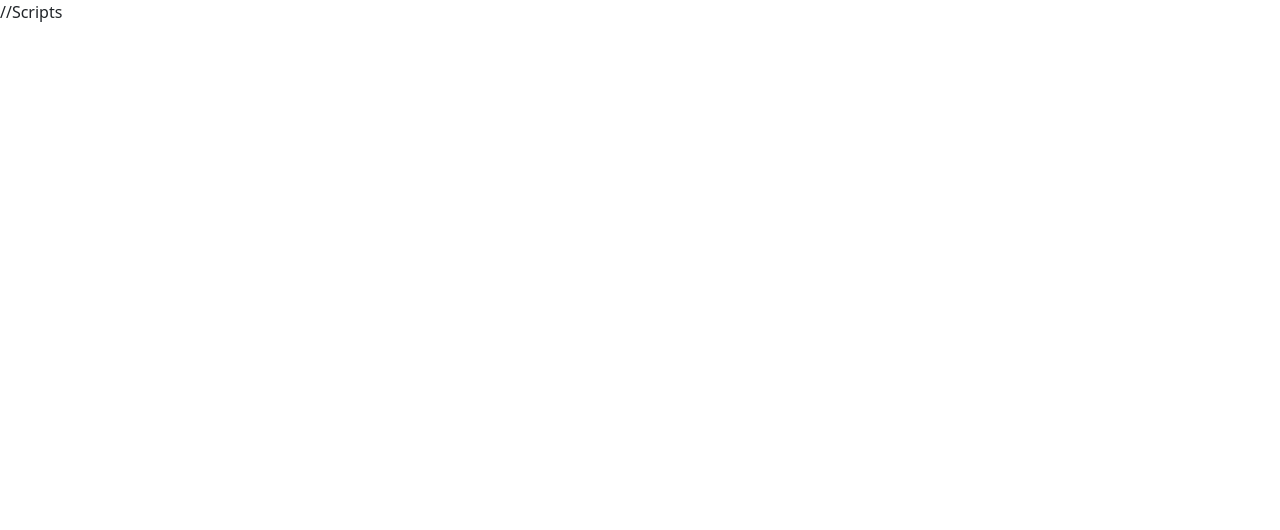
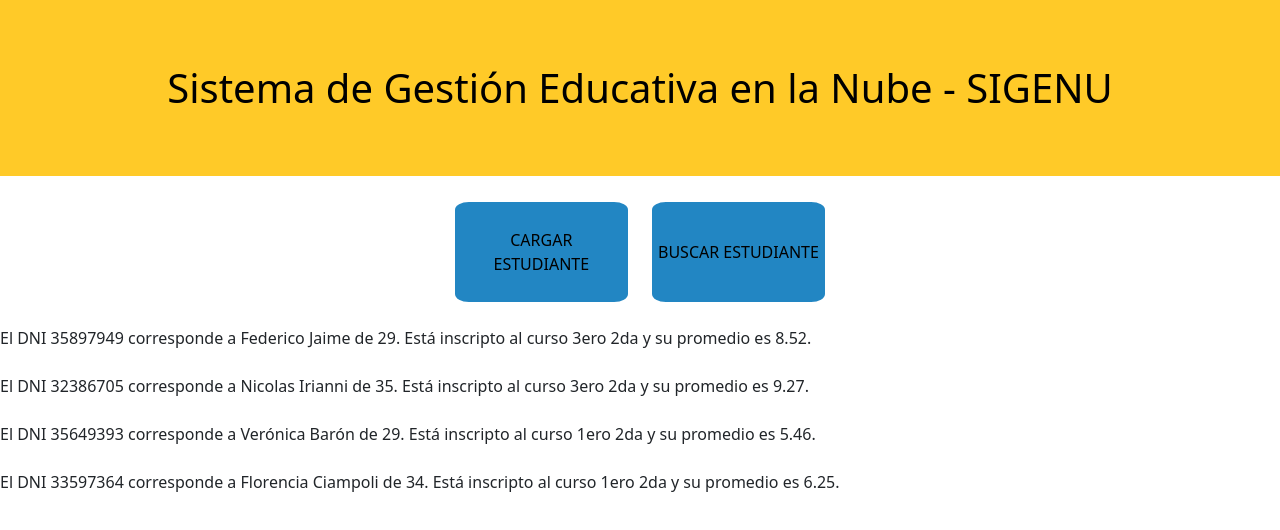
Before and after one commit to fedejaimeush/CoderHouseJS, a website: page ProyectoFinal/index.html in a window 1280 px wide. Drawn offline with nearby package versions, Linux system fonts and the light colour scheme.

Commit message:
primer entrega del proyecto final

```diff
--- a/ProyectoFinal/index.html
+++ b/ProyectoFinal/index.html
@@ -10,13 +10,29 @@
 </head>
 <body>
 
+    <header>
+        <div class="col-md-12 appHeader">
+            <h1>Sistema de Gestión Educativa en la Nube - SIGENU</h1>
+        </div>
+    </header>
+
+    <section class="botonera">
+        <div class="row">
+            <div class="col-md-6">
+                <button onclick="cargarEstudiante()" class="btn-nuevoE">CARGAR ESTUDIANTE</button>
+            </div>
+            <div class="col-md-6">
+                <button onclick="buscarEstudiante()" class="btn-buscarE">BUSCAR ESTUDIANTE</button>
+            </div>
+        </div>
+    </section>
 
 
 
 
 
 
-    //Scripts
+    <!-- SCRIPTS -->
     <script src="https://cdn.jsdelivr.net/npm/bootstrap@5.1.3/dist/js/bootstrap.bundle.min.js" integrity="sha384-ka7Sk0Gln4gmtz2MlQnikT1wXgYsOg+OMhuP+IlRH9sENBO0LRn5q+8nbTov4+1p" crossorigin="anonymous"></script>
     <script src="script.js"></script>
 </body>
--- a/ProyectoFinal/package.json
+++ b/ProyectoFinal/package.json
@@ -1,7 +1,6 @@
 {
-  "name": "proyecto-final",
+  "name": "c",
   "version": "1.0.0",
-  "description": "",
   "main": "script.js",
   "scripts": {
     "test": "echo \"Error: no test specified\" && exit 1",
@@ -16,5 +15,6 @@
   },
   "dependencies": {
     "sass": "^1.43.4"
-  }
+  },
+  "description": ""
 }
--- a/ProyectoFinal/sass/styles.scss
+++ b/ProyectoFinal/sass/styles.scss
@@ -0,0 +1,29 @@
+.appHeader {
+    background: #ffca28;
+    h1 {
+        text-align: center;
+        color: black;
+        padding-top: 5%;
+        padding-bottom: 5%;
+    }
+}
+
+.botonera {
+    margin-top: 1%;
+    display: flex;
+    align-items: center;
+    justify-content: center;
+    .row{
+        margin-top: 1%;
+        button {
+            background: #2286c3;
+            border: none;
+            border-radius: 8%;
+            height: 100px;
+            &:hover{
+                background: #9be7ff;
+            }
+        }
+    }
+
+}
--- a/ProyectoFinal/script.js
+++ b/ProyectoFinal/script.js
@@ -0,0 +1,83 @@
+"use strict"
+
+//objeto estudiantes
+class Estudiante{
+    constructor(dni, nombre, apellido, edad, curso, promedio){
+        this.dni = parseFloat(dni);
+        this.nombre = nombre;
+        this.apellido = apellido;
+        this.edad = parseFloat(edad);
+        this.curso = curso;
+        this.promedio = parseFloat(promedio);
+    }
+    detallar(){
+        console.log(`El dni ingresado N° ${this.dni} corresponde a ${this.nombre} ${this.apellido}. Su edad es ${this.edad}. Es estudiante del curso ${this.curso}. Su promedio es de ${this.promedio}`)
+    }
+}
+
+//array estudiantes
+
+const estudiantes = [];
+
+// función que carga nuevos estudiantes al array
+function cargarEstudiante(){
+    do{
+        var cargaEstudianteInicio = prompt("¿Desea ingresar un estudiante?").toLowerCase();
+        if(cargaEstudianteInicio === "no"){
+            break;
+        }else{
+            const estudianteDNI = parseFloat(prompt("Ingresa el DNI del estudiante"));
+            const estudianteNombre = prompt("Ingresa el nombre del estudiante");
+            const estudianteApellido = prompt("Ingresa el apellido del estudiante");
+            const estudianteEdad = parseFloat(prompt("Ingrese la edad del estudiante"));
+            const estudianteCurso = prompt("Ingresa el curso al que pertenece el/la estudiane");
+            const estudiantePromedio = parseFloat(prompt("Ingrese el promedio del estudiante"));
+            estudiantes.push(new Estudiante(estudianteDNI, estudianteNombre, estudianteApellido, estudianteEdad, estudianteCurso, estudiantePromedio))
+        }
+    }while (cargaEstudianteInicio !== "no")
+}
+
+console.log(estudiantes);
+
+const est1 = new Estudiante(35897949, "Federico", "Jaime", 29, "3ero 2da", 8.52);
+estudiantes.push(est1);
+const est2 = new Estudiante(32386705, "Nicolas", "Irianni", 35, "3ero 2da", 9.27);
+estudiantes.push(est2);
+const est3 = new Estudiante(35649393, "Verónica", "Barón", 29, "1ero 2da", 5.46);
+estudiantes.push(est3);
+const est4 = new Estudiante(33597364, "Florencia", "Ciampoli", 34, "1ero 2da", 6.25);
+estudiantes.push(est4);
+
+for(var estudiante of estudiantes){
+    document.write(`<br/>El DNI ${estudiante.dni} corresponde a ${estudiante.nombre} ${estudiante.apellido} de ${estudiante.edad}. Está inscripto al curso ${estudiante.curso} y su promedio es ${estudiante.promedio}.<br/>`)
+}
+
+//aviso estudiantes con riesgo de ser desaprobados
+
+var estudianteDesaprobado = estudiantes.filter(estudiante => estudiante.promedio <= 5.49);
+console.log('Hay estudiantes con riesgo académico: ');
+console.log(estudianteDesaprobado);
+
+//función que busca estudiantes según el numero de dni ingresado utilizando el método find
+function buscarEstudiante(){
+    let valorBuscado = parseFloat(prompt("Ingrese el DNI del estudiante que quiere buscar"));
+    let busquedaResultado = estudiantes.find(estudiante => {
+        return estudiante.dni === valorBuscado;
+
+    });
+    console.log(busquedaResultado);
+}
+
+// ordena el array utilizando el método sort de acuerdo al promedio
+
+estudiantes.sort((estudiante1, estudiante2)=> {
+    if (estudiante1.promedio < estudiante2.promedio) {
+        return -1;
+    }else if (estudiante1.promedio > estudiante2.promedio) {
+        return 1;
+    } else {
+        return 0;
+    }
+});
+
+console.log(estudiantes);
```
Also changed, not shown: ProyectoFinal/css/styles.css.
